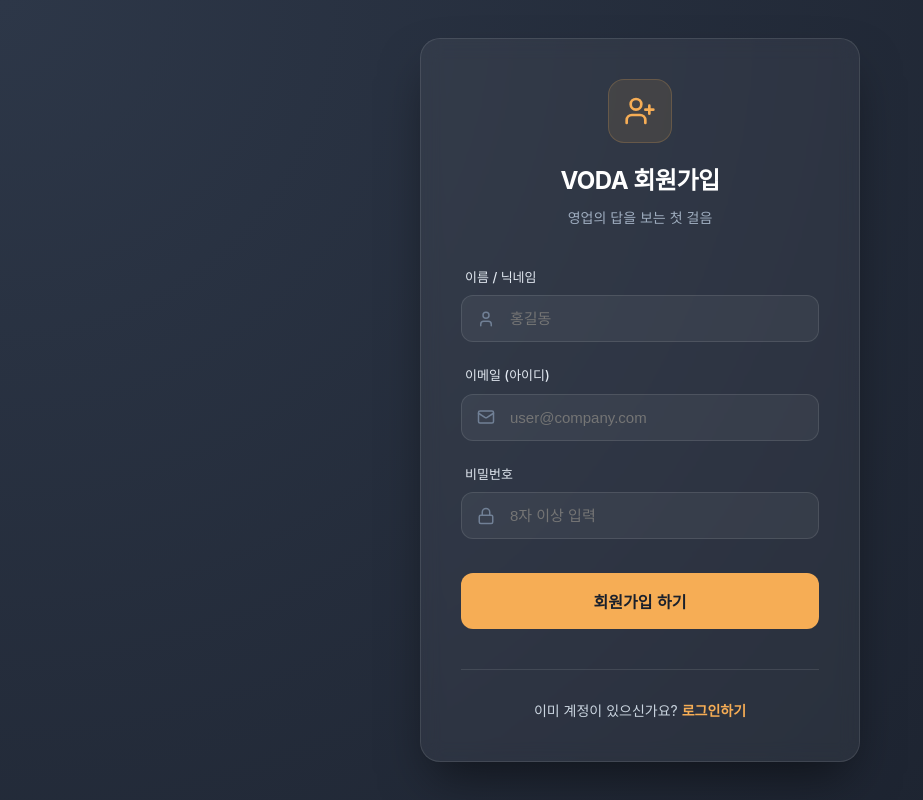
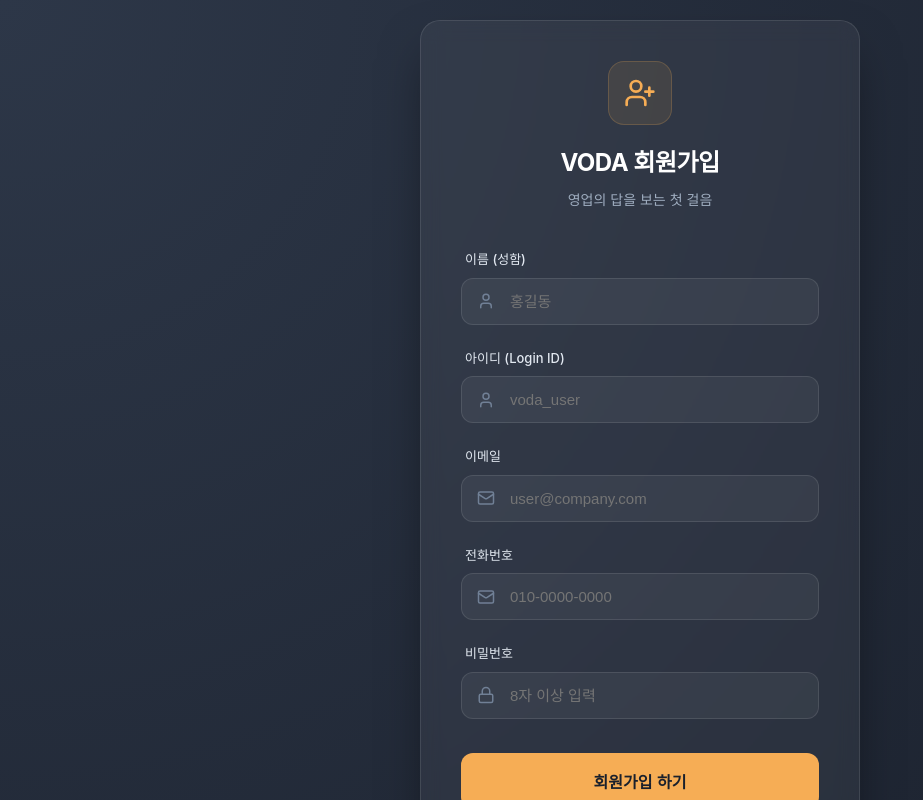
Before and after one commit to emasterdrs/sales-dashboard-v3, a React (Vite) app: page /signup in a window 1280 px wide. Shown: the top 800 px of the page, without its empty margins (0-923 px from the left). Built offline with nearby package versions, Linux system fonts and the light colour scheme.

Commit message:
feat: updated signup fields based on requirements (name, id, email, password, tel)

```diff
--- a/src/pages/Auth/RegisterCompanyPage.tsx
+++ b/src/pages/Auth/RegisterCompanyPage.tsx
@@ -8,6 +8,8 @@ const RegisterCompanyPage: React.FC = () => {
     const [email, setEmail] = useState('');
     const [password, setPassword] = useState('');
     const [nickname, setNickname] = useState('');
+    const [username, setUsername] = useState('');
+    const [tel, setTel] = useState('');
     const [companyName, setCompanyName] = useState('');
     const [businessRegDoc, setBusinessRegDoc] = useState<File | null>(null);
     const [loading, setLoading] = useState(false);
@@ -28,6 +30,8 @@ const RegisterCompanyPage: React.FC = () => {
                 options: {
                     data: {
                         nickname,
+                        username,
+                        tel,
                         role: 'COMPANY_ADMIN',
                     }
                 }
@@ -140,7 +144,21 @@ const RegisterCompanyPage: React.FC = () => {
                     </div>
 
                     <div className={styles.inputGroup}>
-                        <label>관리자 이메일 (ID)</label>
+                        <label>관리자 아이디 (ID)</label>
+                        <div className={styles.inputWrapper}>
+                            <User size={18} className={styles.icon} />
+                            <input
+                                type="text"
+                                value={username}
+                                onChange={(e) => setUsername(e.target.value)}
+                                placeholder="voda_admin"
+                                required
+                            />
+                        </div>
+                    </div>
+
+                    <div className={styles.inputGroup}>
+                        <label>관리자 이메일</label>
                         <div className={styles.inputWrapper}>
                             <Mail size={18} className={styles.icon} />
                             <input
@@ -148,6 +166,20 @@ const RegisterCompanyPage: React.FC = () => {
                                 value={email}
                                 onChange={(e) => setEmail(e.target.value)}
                                 placeholder="admin@company.com"
+                                required
+                            />
+                        </div>
+                    </div>
+
+                    <div className={styles.inputGroup}>
+                        <label>관리자 전화번호</label>
+                        <div className={styles.inputWrapper}>
+                            <Mail size={18} className={styles.icon} />
+                            <input
+                                type="tel"
+                                value={tel}
+                                onChange={(e) => setTel(e.target.value)}
+                                placeholder="010-0000-0000"
                                 required
                             />
                         </div>
--- a/src/pages/Auth/SignUpPage.tsx
+++ b/src/pages/Auth/SignUpPage.tsx
@@ -8,6 +8,8 @@ const SignUpPage: React.FC = () => {
     const [email, setEmail] = useState('');
     const [password, setPassword] = useState('');
     const [nickname, setNickname] = useState('');
+    const [username, setUsername] = useState('');
+    const [tel, setTel] = useState('');
     const [loading, setLoading] = useState(false);
     const [error, setError] = useState<string | null>(null);
     const [success, setSuccess] = useState(false);
@@ -25,6 +27,8 @@ const SignUpPage: React.FC = () => {
                 options: {
                     data: {
                         nickname,
+                        username,
+                        tel,
                     }
                 }
             });
@@ -77,7 +81,7 @@ const SignUpPage: React.FC = () => {
                     )}
 
                     <div className={styles.inputGroup}>
-                        <label>이름 / 닉네임</label>
+                        <label>이름 (성함)</label>
                         <div className={styles.inputWrapper}>
                             <User size={18} className={styles.icon} />
                             <input
@@ -91,7 +95,21 @@ const SignUpPage: React.FC = () => {
                     </div>
 
                     <div className={styles.inputGroup}>
-                        <label>이메일 (아이디)</label>
+                        <label>아이디 (Login ID)</label>
+                        <div className={styles.inputWrapper}>
+                            <User size={18} className={styles.icon} />
+                            <input
+                                type="text"
+                                value={username}
+                                onChange={(e) => setUsername(e.target.value)}
+                                placeholder="voda_user"
+                                required
+                            />
+                        </div>
+                    </div>
+
+                    <div className={styles.inputGroup}>
+                        <label>이메일</label>
                         <div className={styles.inputWrapper}>
                             <Mail size={18} className={styles.icon} />
                             <input
@@ -99,6 +117,20 @@ const SignUpPage: React.FC = () => {
                                 value={email}
                                 onChange={(e) => setEmail(e.target.value)}
                                 placeholder="user@company.com"
+                                required
+                            />
+                        </div>
+                    </div>
+
+                    <div className={styles.inputGroup}>
+                        <label>전화번호</label>
+                        <div className={styles.inputWrapper}>
+                            <Mail size={18} className={styles.icon} />
+                            <input
+                                type="tel"
+                                value={tel}
+                                onChange={(e) => setTel(e.target.value)}
+                                placeholder="010-0000-0000"
                                 required
                             />
                         </div>
```
